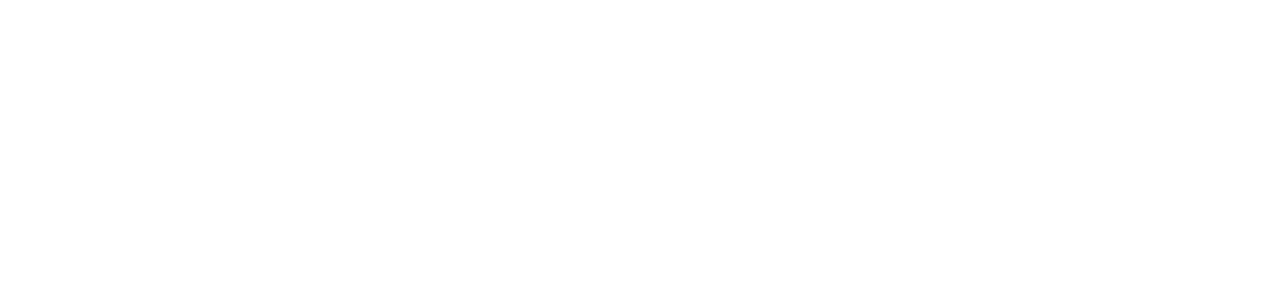
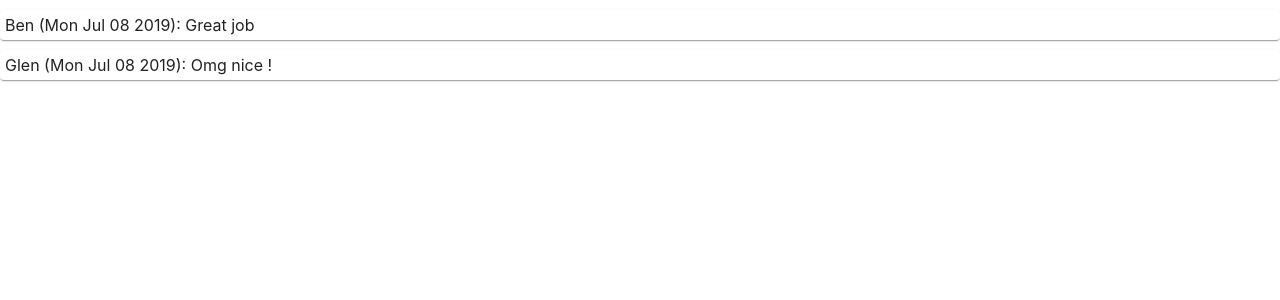
Before and after one commit to Geslain/Illustrated-ceo, a React (Create React App) app: page / in a window 1280 px wide. Shown: the top 300 px of the page. Built offline with nearby package versions, Linux system fonts and the light colour scheme; the HTML template or start-up script is replaced by a standard one.

Commit message:
:sparkles: Add Commentary page
Add commentary page, update App component

```diff
--- a/src/App.js
+++ b/src/App.js
@@ -1,11 +1,12 @@
 import React from 'react';
+import CommentaryPage from "./components/commentaryPage/commentaryPage";
 
 function App() {
-  return (
-    <div className="App">
-
-    </div>
-  );
+    return (
+        <div className="App">
+            <CommentaryPage/>
+        </div>
+    );
 }
 
 export default App;
--- /dev/null
+++ b/src/components/commentaryPage/commentaryPage.js
@@ -0,0 +1,24 @@
+import React, {useEffect, useState} from 'react';
+import Commentary from "../commentary/commentary";
+import commentaryService from "../../services/commentary"
+
+function CommentaryPage() {
+    const [commentaryList, setCommentaryList] = useState([])
+
+    useEffect(() => {
+        setCommentaryList(commentaryService.getCommentaryList())
+    }, [commentaryList]);
+
+    const renderCommentaryList = (commentaryList) => {
+        return commentaryList.map(commentary =>
+            <Commentary {...commentary} key={commentary.id}/>
+        )
+    }
+    return (
+        <div>
+            {renderCommentaryList(commentaryList)}
+        </div>
+    );
+}
+
+export default CommentaryPage;
--- a/src/services/commentary.js
+++ b/src/services/commentary.js
@@ -1,3 +1,4 @@
+// Mocked data
 const commentaries= [
     {
         id: 1,
@@ -13,6 +14,7 @@
     }
 ]
 
+// Fake Api service
 const commentaryService = {
     getCommentaryList() {
         return commentaries
```
